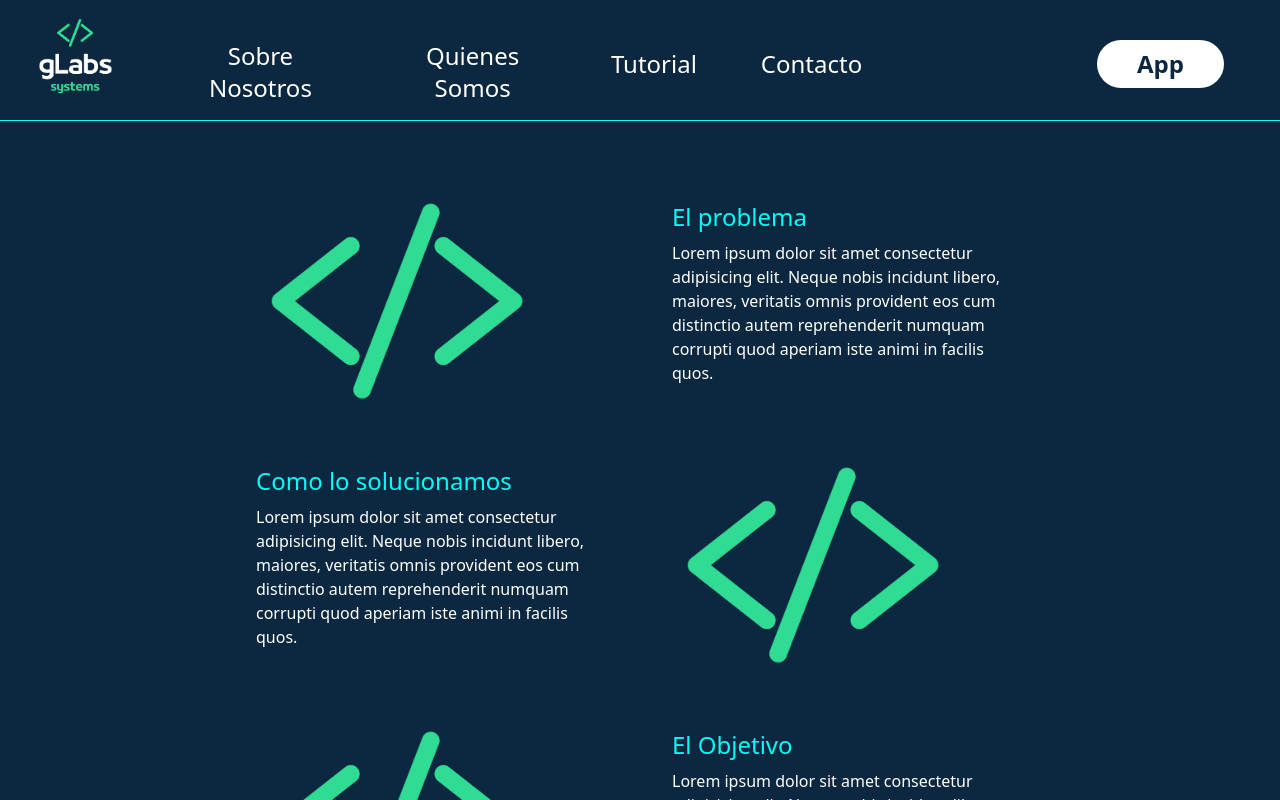
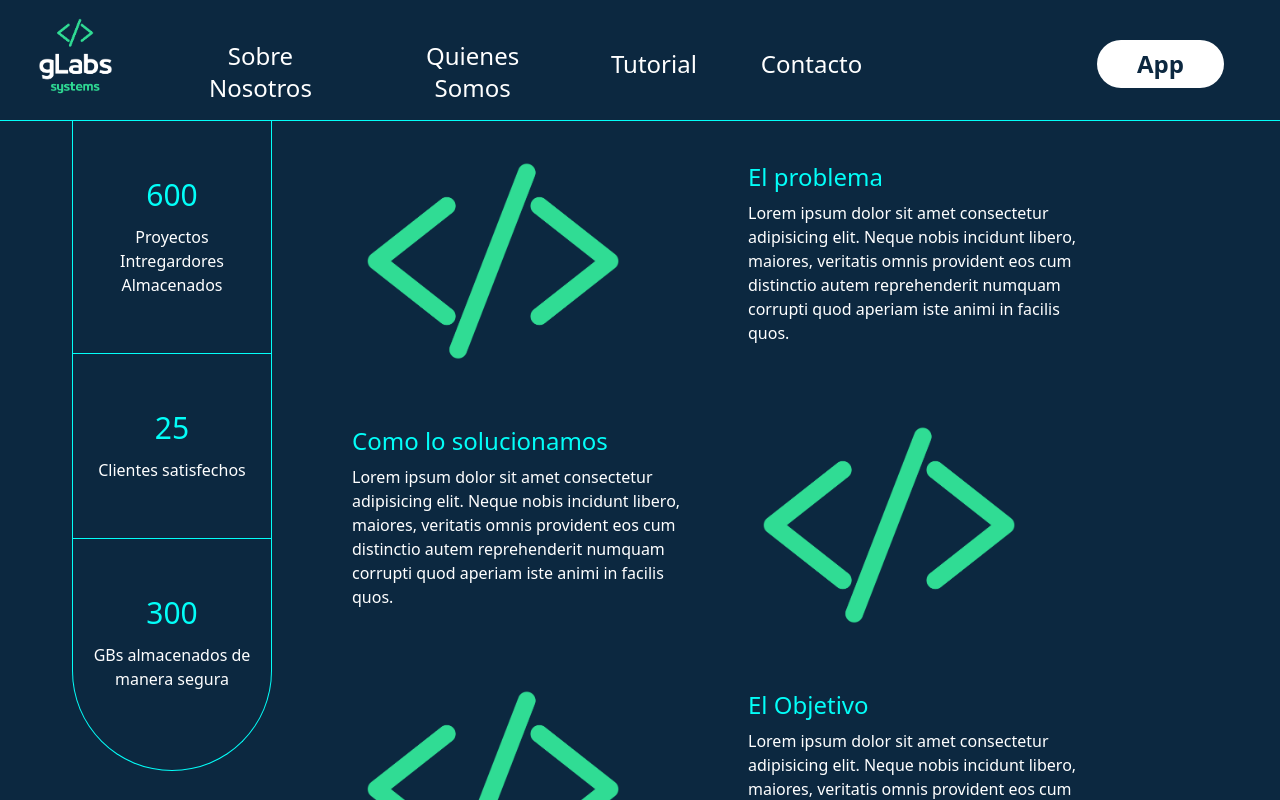
Before and after one commit to Alexjun09/proyecto-integrador, a Next.js app in the folder website/: page /sobrenosotros in a window 1280 px wide. Shown: the top 800 px of the page. Built offline with nearby package versions, Linux system fonts and the light colour scheme.

Commit message:
añadido una barra de datos a sobre nosotros

```diff
--- a/website/src/pages/contacto.tsx
+++ b/website/src/pages/contacto.tsx
@@ -17,10 +17,11 @@ export default function Home() {
         <meta name="viewport" content="width=device-width, initial-scale=1" />
         <link rel="icon" href="/favicon.ico" />
       </Head>
-      <main className="flex justify-center">
+      <main className="flex flex-col items-center">
+      <h1 className="text-main text-3xl mt-10">Formulario de Contacto</h1>
         <form
           action=""
-          className="bg-main rounded-3xl text-secondary  w-[30%] p-5 py-7 m-10 mt-24 mb-52 flex flex-col gap-4"
+          className="bg-main rounded-3xl text-secondary  w-[30%] p-5 pb-7 m-10 mt-5 mb-52 flex flex-col gap-4"
         >
           <div className="flex flex-col">
             <label htmlFor="">Nombre</label>
--- a/website/src/pages/sobrenosotros.tsx
+++ b/website/src/pages/sobrenosotros.tsx
@@ -17,8 +17,24 @@ export default function Home() {
         <meta name="viewport" content="width=device-width, initial-scale=1" />
         <link rel="icon" href="/favicon.ico" />
       </Head>
-      <main className="flex flex-row justify-center">
-        <div className="grid grid-cols-2 w-[60%] py-20 gap-16 text-white">
+      <main className="flex flex-row justify-center gap-10">
+        <div className="h-[650px] w-[200px] -ml-32 border border-main border-t-0 rounded-t-none rounded-full text-center text-white">
+          <div className="my-14 px-3">
+            <p className="text-main text-3xl mb-3">600</p>
+            <p> Proyectos Intregardores Almacenados</p>
+          </div>
+          <hr className="border-main" />
+          <div className="my-14 px-3">
+            <p className="text-main text-3xl mb-3">25</p>
+            <p>Clientes satisfechos</p>
+          </div>
+          <hr className="border-main" />
+          <div className="my-14 px-3">
+            <p className="text-main text-3xl mb-3">300</p>
+            <p>GBs almacenados de manera segura</p>
+          </div>
+        </div>
+        <div className="grid grid-cols-2 w-[60%] pl-10 py-10 gap-16 text-white">
           <div>
             <Image src={mark} alt={"mark"} height={200} />
           </div>
--- a/website/src/pages/tutorial.tsx
+++ b/website/src/pages/tutorial.tsx
@@ -17,8 +17,8 @@ export default function Home() {
         <meta name="viewport" content="width=device-width, initial-scale=1" />
         <link rel="icon" href="/favicon.ico" />
       </Head>
-      <main>
-        <h1>Tutorial</h1>
+      <main className="h-screen text-white">
+        <h1 className="text-center">Tutorial</h1>
       </main>
     </>
   );
--- a/website/tailwind.config.js
+++ b/website/tailwind.config.js
@@ -15,6 +15,17 @@ module.exports = {
         secondary: "#0C2840",
         mid: "00f2fe",
       },
+      screens: {
+        'sm': '640px', //iphone
+
+        'md': '768px', //ipad
+
+        'lg': '1920px', //1080
+
+        'xl': '2560px', //1440
+
+        '2xl': '2560px', //mac book air
+      }
     },
   },
   plugins: [require("daisyui")],
```
